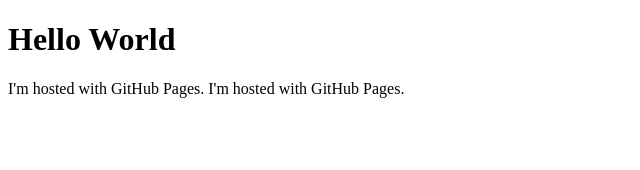
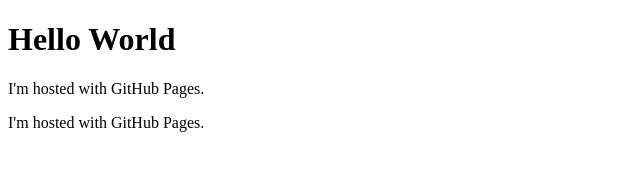
Before and after one commit to Haozong-Zeng/COGS-18-Simple-Project.github.io, a plain HTML site: page index.html in a window 1280 px wide. Shown: the whole page, without its empty margins (0-640 px from the left). Drawn offline with Linux system fonts and the light colour scheme.

Commit message:
Update index.html

```diff
--- a/index.html
+++ b/index.html
@@ -2,7 +2,7 @@
 <html>
 <body>
 <h1>Hello World</h1>
-<p1>I'm hosted with GitHub Pages.</p1>
-<p2>I'm hosted with GitHub Pages.</p2>
+<p>I'm hosted with GitHub Pages.</p>
+<p>I'm hosted with GitHub Pages.</p>
 </body>
 </html>
```
